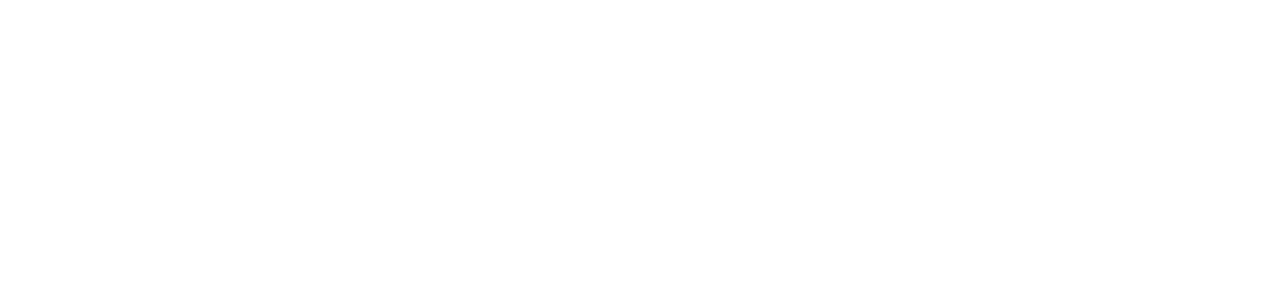
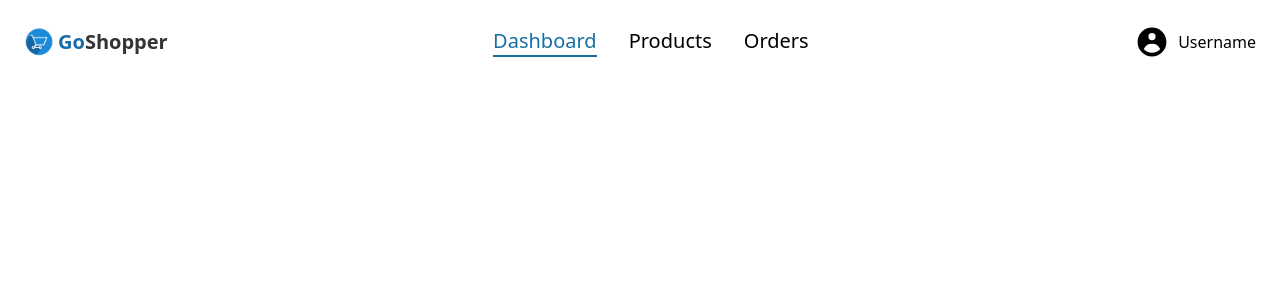
Before and after one commit to vulpes231/go-shopper-client, a React (Vite) app: page /storedash in a window 1280 px wide. Before the commit this address had no page. Shown: the top 300 px of the page. Built offline with nearby package versions, Linux system fonts and the light colour scheme.

Commit message:
store dash added

```diff
--- a/src/App.jsx
+++ b/src/App.jsx
@@ -2,7 +2,8 @@
 import { Route, Routes } from "react-router-dom";
 import { HomePage, Error } from "./components";
 
-import { VendorSignup, VendorLogin } from "./pages";
+import { VendorSignup, VendorLogin } from "./pages/vendor";
+import VendorDash from "./pages/vendor/VendorDash";
 
 const App = () => {
   return (
@@ -10,6 +11,7 @@
       <Route path="/" element={<HomePage />} errorElement={<Error />} />
       <Route path="/vendor" element={<VendorLogin />} />
       <Route path="/signup" element={<VendorSignup />} />
+      <Route path="/storedash" element={<VendorDash />} />
     </Routes>
   );
 };
--- /dev/null
+++ b/src/components/StoreStatusBar.jsx
@@ -0,0 +1,64 @@
+import React, { useState } from "react";
+import { logo } from "../assets";
+import { HiUserCircle } from "react-icons/hi";
+import Tab from "./Tab";
+import { styles } from "../constants";
+
+const StoreStatusBar = () => {
+  const [active, setActive] = useState(1);
+
+  const setTabActive = (tabNo) => {
+    setActive(tabNo);
+  };
+  return (
+    <div>
+      <nav className="flex justify-between items-center p-6">
+        <figure className="flex items-center gap-1">
+          <img src={logo} alt="app-logo" className="w-[30px]" />
+          <h1
+            className={`hidden lg:flex text-xl font-bold ${styles.textColors.primary}`}
+          >
+            Go <span className={`${styles.textColors.dark}`}>Shopper</span>
+          </h1>
+        </figure>
+        <ul className="flex gap-8">
+          <Tab
+            customCLass={
+              active === 1
+                ? `${styles.textColors.primary} text-xl border-b-2 ${styles.border.primary}`
+                : "text-xl"
+            }
+            onClick={() => setTabActive(1)}
+            title="Dashboard"
+          />
+          <Tab
+            customCLass={
+              active === 2
+                ? `${styles.textColors.primary} text-xl border-b-2 ${styles.border.primary}`
+                : "text-xl"
+            }
+            onClick={() => setTabActive(2)}
+            title="Products"
+          />
+          <Tab
+            customCLass={
+              active === 3
+                ? `${styles.textColors.primary} text-xl border-b-2 ${styles.border.primary}`
+                : "text-xl"
+            }
+            onClick={() => setTabActive(3)}
+            title="Orders"
+          />
+        </ul>
+        <div className="flex gap-2 items-center">
+          <HiUserCircle className="text-4xl" />
+          <div className="flex flex-col leading-3">
+            <span className="font-light text-md">Username</span>
+          </div>
+        </div>
+      </nav>
+    </div>
+  );
+};
+
+export default StoreStatusBar;
--- /dev/null
+++ b/src/components/Tab.jsx
@@ -0,0 +1,13 @@
+import React from "react";
+import { styles } from "../constants";
+
+const Tab = ({ customCLass, onClick, title, icon }) => {
+  return (
+    <li className={customCLass} onClick={onClick}>
+      {icon}
+      {title}
+    </li>
+  );
+};
+
+export default Tab;
--- a/src/components/index.js
+++ b/src/components/index.js
@@ -5,5 +5,6 @@
 import Logo from "./Logo";
 import Input from "./Input";
 import Modal from "./Modal";
+import StoreStatusBar from "./StoreStatusBar";
 
-export { NavBar, HomePage, Footer, Error, Logo, Input, Modal };
+export { NavBar, HomePage, Footer, Error, Logo, Input, Modal, StoreStatusBar };
--- a/src/constants/index.js
+++ b/src/constants/index.js
@@ -10,6 +10,7 @@
   textColors: {
     primary: "text-[#176FA6]",
     secondary: "text-[#1E91D9]",
+    dark: "text-[#333]",
   },
   border: {
     primary: "border-[#176FA6] ",
--- /dev/null
+++ b/src/pages/vendor/VendorDash.jsx
@@ -0,0 +1,12 @@
+import React from "react";
+import { StoreStatusBar } from "../../components";
+
+const VendorDash = () => {
+  return (
+    <div>
+      <StoreStatusBar />
+    </div>
+  );
+};
+
+export default VendorDash;
--- a/src/pages/VendorLogin.jsx
+++ b/src/pages/vendor/VendorLogin.jsx
@@ -1,9 +1,9 @@
 import React from "react";
 
 import { HiMail, HiLockOpen } from "react-icons/hi";
-import Input from "../components/Input";
+import Input from "../../components/Input";
 import { Link } from "react-router-dom";
-import { styles } from "../constants";
+import { styles } from "../../constants";
 
 const VendorLogin = () => {
   return (
```
Also changed, not shown: src/constants/text.js (+8 -0 lines), src/pages/vendor/VendorSignup.jsx (renamed from src/pages/VendorSignup.jsx, +5 -5 lines), src/pages/vendor/index.js (renamed from src/pages/index.js).
